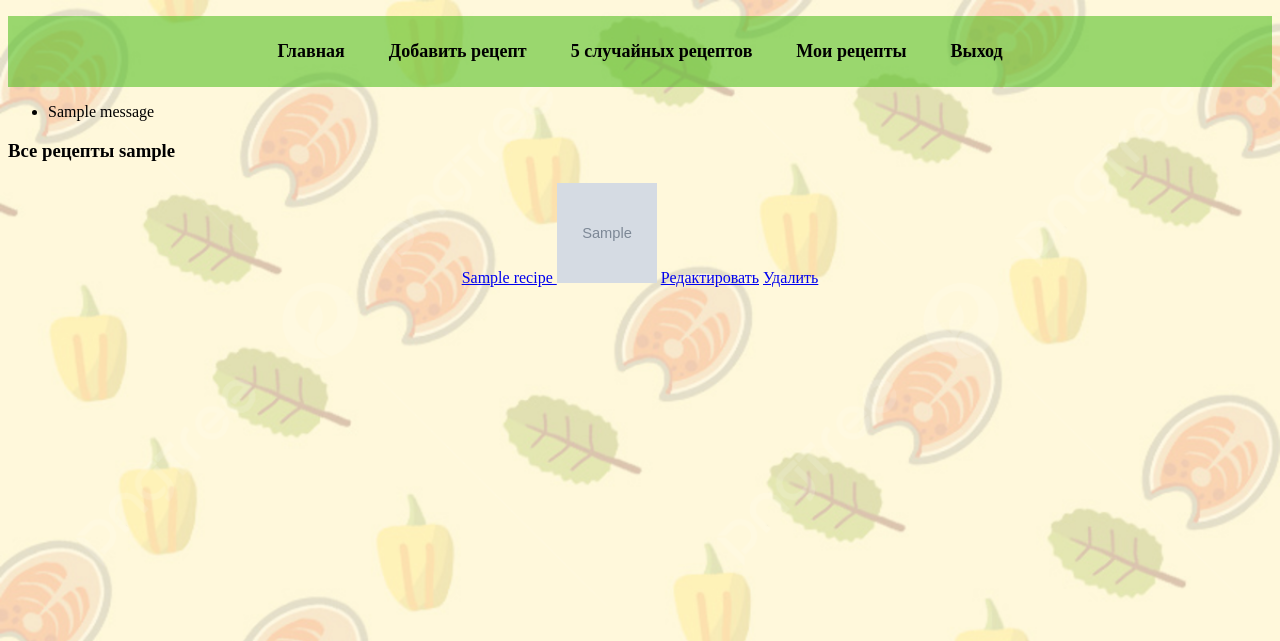
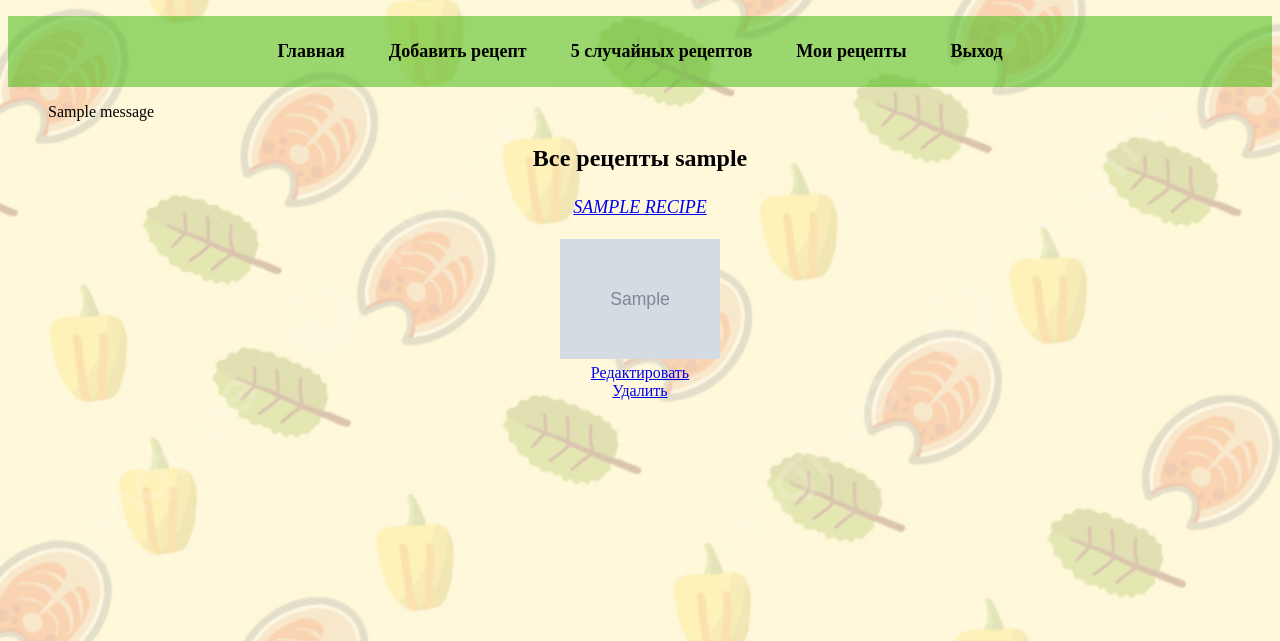
Before and after one commit to DanielFalcony/GB_Django_Certification_project, a Django app: page /show_all_my_recipe/ in a window 1280 px wide. Shown: the top 641 px of the page. Run offline with Django 4.2, Linux system fonts and the light colour scheme; a user stored in the database is signed in; tables that the repository leaves empty hold one stand-in row (values such as "Sample post"); grey boxes marked "Sample" are stand-in pictures; one stand-in notice (Sample message) is shown.

Commit message:
Updated show_all_my_recipe.html: styles added

```diff
--- a/RecipeWebsite/recipeapp/templates/recipeapp/show_all_my_recipe.html
+++ b/RecipeWebsite/recipeapp/templates/recipeapp/show_all_my_recipe.html
@@ -5,20 +5,20 @@
     {% if messages %}
         <ul class="messages">
             {% for message in messages %}
-                <li{% if message.tags %} class="{{ message.tags }}"{% endif %}>{{ message }}</li>
+                <li class="message">{% if message.tags %} {% endif %}{{ message }}</li>
             {% endfor %}
         </ul>
     {% endif %}
-    <h3>Все рецепты {{ user }}</h3>
+    <h3 class="main_title">Все рецепты {{ user }}</h3>
     {% csrf_token %}
-    <table style='width: 100%;'>
-        <tr>
+    <table class="all_recipes">
+        <tr class="five_recipes_in_row">
             {% for recipe in clear_recipes %}
-                <td style='text-align: center;'>
-                    <a href="{% url 'show_full_recipe' recipe.id %}">{{ recipe.name }}
-                        <img src="{{ recipe.img.url }}" alt="{{ recipe.name }}" width="100" height="100"></a>
-                    <a href="{% url 'edit_recipe' recipe.id %}">Редактировать</a>
-                    <a href="{% url 'delete_recipe' recipe.id %}">Удалить</a>
+                <td>
+                    <a class="five_recipes_link" href="{% url 'show_full_recipe' recipe.id %}">{{ recipe.name }}<br><br>
+                        <img class="recipe_mini_image" src="{{ recipe.img.url }}" alt="{{ recipe.name }}"></a><br>
+                    <a href="{% url 'edit_recipe' recipe.id %}">Редактировать</a><br>
+                    <a href="{% url 'delete_recipe' recipe.id %}">Удалить</a><br>
                     {{ recipe.get_summary }}
                 </td>
             {% endfor %}
```
